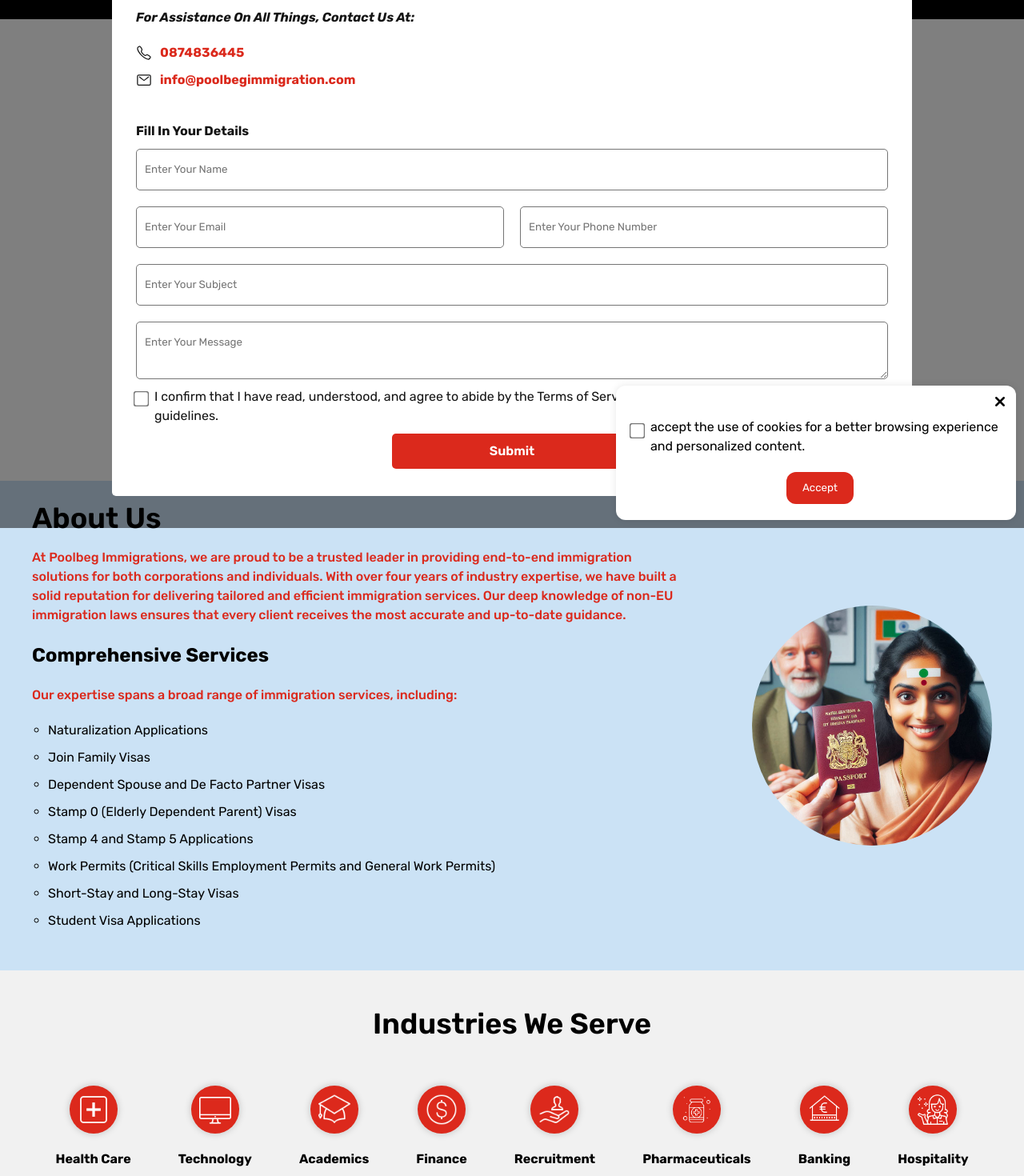
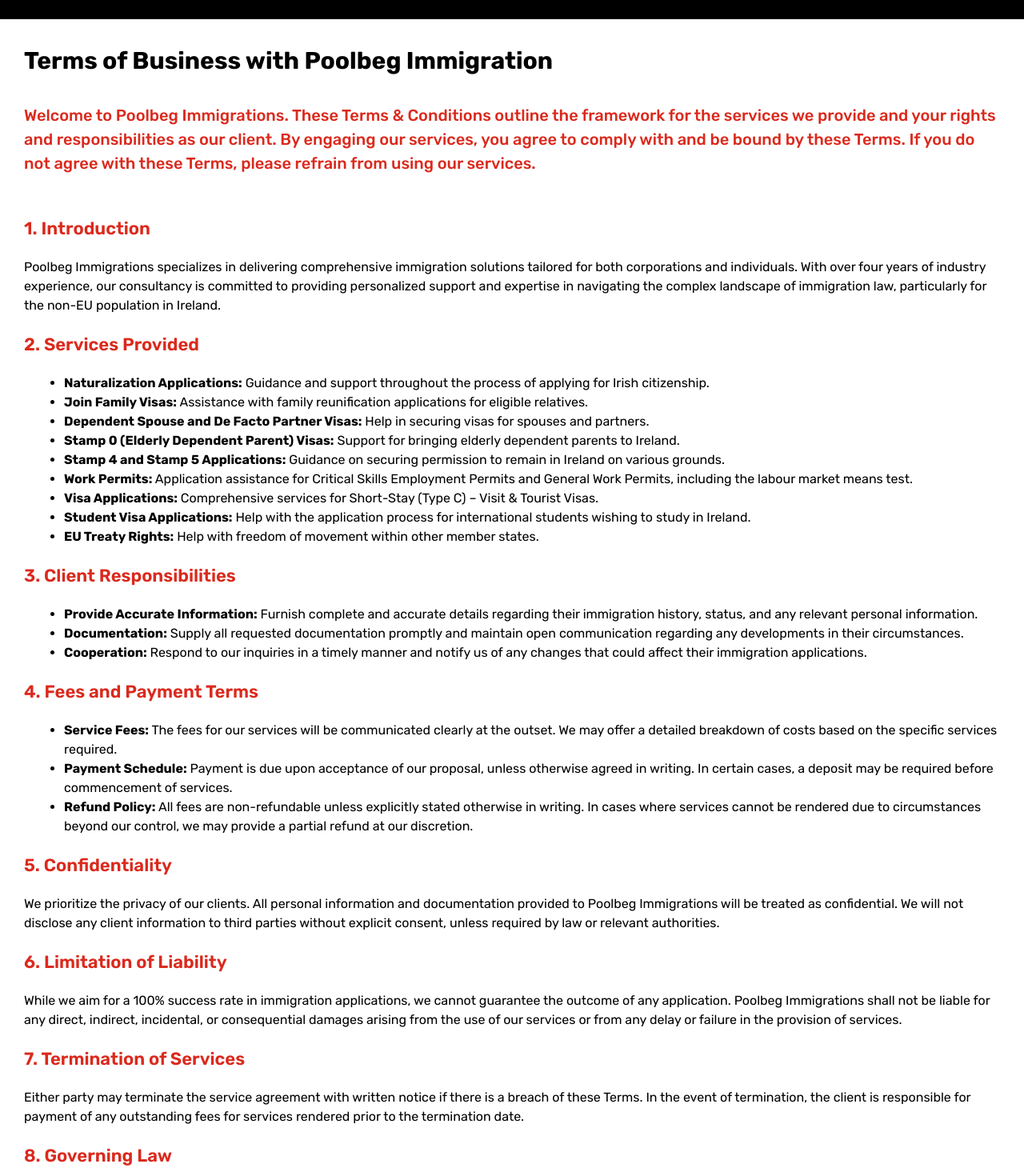
Before and after one commit to TartejBrothers/Poolbeg-Immigration, a React (Create React App) app: page /terms-and-conditions in a window 1280 px wide. Shown: the part 140-1610 px from the top of the page at 80% size. Built offline with nearby package versions, Linux system fonts and the light colour scheme.

Commit message:
Updated: Content

```diff
--- a/src/App.js
+++ b/src/App.js
@@ -30,6 +30,7 @@
 import OtherStamps from "./pages/otherstamps";
 import SpouseVisa from "./pages/spousevisa";
 import PartnerVisa from "./pages/partnervisa";
+import TandC from "./pages/termsandconditions";
 import ChildVisa from "./pages/childvisa";
 import ImmigrationPermission from "./pages/immigiration-permission";
 import DataPrivacy from "./pages/data-privacy";
@@ -100,6 +101,7 @@
             element={<ImmigrationPermission />}
           />
           <Route path="/data-privacy" element={<DataPrivacy />} />
+          <Route path="/terms-and-conditions" element={<TandC />} />
           <Route path="*" element={<Home />} />
         </Routes>
       </Router>
--- a/src/components/accept-cookies.jsx
+++ b/src/components/accept-cookies.jsx
@@ -19,7 +19,7 @@
           name="accept-cookies"
         />
         <label className="label" htmlFor="accept-cookies">
-          accept the use of cookies for a better browsing experience and
+          I accept the use of cookies for a better browsing experience and
           personalized content.
         </label>
       </div>
--- a/src/components/footer.jsx
+++ b/src/components/footer.jsx
@@ -252,7 +252,7 @@
           |{" "}
           <p
             onClick={() => {
-              navigateTo("");
+              navigateTo("terms-and-conditions");
             }}
           >
             Terms and Conditions
--- a/src/pages/aboutus.jsx
+++ b/src/pages/aboutus.jsx
@@ -37,8 +37,10 @@
             Work Permits (Critical Skills Employment Permits and General Work
             Permits)
           </li>
-          <li>Short-Stay and Long-Stay Visas</li>
+          <li>Short-Stay and Tourist Visas</li>
           <li>Student Visa Applications</li>
+          <li>EU Treaty Rights</li>
+          <li>Labour Market Means Test</li>
         </ul>
 
         <h2>Our Journey and Purpose</h2>
--- a/src/pages/home.jsx
+++ b/src/pages/home.jsx
@@ -61,11 +61,12 @@
           </button>
           <div className="homeheaderdivider">
             <hr />
-            <p>or Call Us On</p>
+            <p>or We are Available At</p>
             <hr />
           </div>
           <p>
-            <ion-icon name="call"></ion-icon> 0874836445
+            <ion-icon name="logo-whatsapp"></ion-icon>/
+            <ion-icon name="call"></ion-icon> at 0874836445
           </p>
         </div>
       </div>
@@ -97,8 +98,10 @@
               Work Permits (Critical Skills Employment Permits and General Work
               Permits)
             </li>
-            <li>Short-Stay and Long-Stay Visas</li>
+            <li>Short-Stay and Tourist Visas</li>
             <li>Student Visa Applications</li>
+            <li>EU Treaty Rights</li>
+            <li>Labour Market Means Test</li>
           </ul>
         </div>
         <div className="homeaboutusright">
--- /dev/null
+++ b/src/pages/termsandconditions.jsx
@@ -0,0 +1,161 @@
+import React from "react";
+import Navbar from "../components/navbar";
+import Footer from "../components/footer";
+import "../styles/dataprivacy.css";
+import { useNavigate } from "react-router-dom";
+import ContactForm from "../components/contactform";
+export default function TandC() {
+  const navigateTo = useNavigate();
+  return (
+    <div className="home">
+      <Navbar />
+      <div className="dataprivacy">
+        <h1>Terms of Business with Poolbeg Immigration</h1>
+        <p>
+          Welcome to Poolbeg Immigrations. These Terms & Conditions outline the
+          framework for the services we provide and your rights and
+          responsibilities as our client. By engaging our services, you agree to
+          comply with and be bound by these Terms. If you do not agree with
+          these Terms, please refrain from using our services.
+        </p>
+      </div>
+      <div className="dataprivacybody">
+        <h2>1. Introduction</h2>
+        <p>
+          Poolbeg Immigrations specializes in delivering comprehensive
+          immigration solutions tailored for both corporations and individuals.
+          With over four years of industry experience, our consultancy is
+          committed to providing personalized support and expertise in
+          navigating the complex landscape of immigration law, particularly for
+          the non-EU population in Ireland.
+        </p>
+
+        <h2>2. Services Provided</h2>
+        <ul>
+          <li>
+            <strong>Naturalization Applications:</strong> Guidance and support
+            throughout the process of applying for Irish citizenship.
+          </li>
+          <li>
+            <strong>Join Family Visas:</strong> Assistance with family
+            reunification applications for eligible relatives.
+          </li>
+          <li>
+            <strong>Dependent Spouse and De Facto Partner Visas:</strong> Help
+            in securing visas for spouses and partners.
+          </li>
+          <li>
+            <strong>Stamp 0 (Elderly Dependent Parent) Visas:</strong> Support
+            for bringing elderly dependent parents to Ireland.
+          </li>
+          <li>
+            <strong>Stamp 4 and Stamp 5 Applications:</strong> Guidance on
+            securing permission to remain in Ireland on various grounds.
+          </li>
+          <li>
+            <strong>Work Permits:</strong> Application assistance for Critical
+            Skills Employment Permits and General Work Permits, including the
+            labour market means test.
+          </li>
+          <li>
+            <strong>Visa Applications:</strong> Comprehensive services for
+            Short-Stay (Type C) – Visit & Tourist Visas.
+          </li>
+          <li>
+            <strong>Student Visa Applications:</strong> Help with the
+            application process for international students wishing to study in
+            Ireland.
+          </li>
+          <li>
+            <strong>EU Treaty Rights:</strong> Help with freedom of movement
+            within other member states.
+          </li>
+        </ul>
+
+        <h2>3. Client Responsibilities</h2>
+        <ul>
+          <li>
+            <strong>Provide Accurate Information:</strong> Furnish complete and
+            accurate details regarding their immigration history, status, and
+            any relevant personal information.
+          </li>
+          <li>
+            <strong>Documentation:</strong> Supply all requested documentation
+            promptly and maintain open communication regarding any developments
+            in their circumstances.
+          </li>
+          <li>
+            <strong>Cooperation:</strong> Respond to our inquiries in a timely
+            manner and notify us of any changes that could affect their
+            immigration applications.
+          </li>
+        </ul>
+
+        <h2>4. Fees and Payment Terms</h2>
+        <ul>
+          <li>
+            <strong>Service Fees:</strong> The fees for our services will be
+            communicated clearly at the outset. We may offer a detailed
+            breakdown of costs based on the specific services required.
+          </li>
+          <li>
+            <strong>Payment Schedule:</strong> Payment is due upon acceptance of
+            our proposal, unless otherwise agreed in writing. In certain cases,
+            a deposit may be required before commencement of services.
+          </li>
+          <li>
+            <strong>Refund Policy:</strong> All fees are non-refundable unless
+            explicitly stated otherwise in writing. In cases where services
+            cannot be rendered due to circumstances beyond our control, we may
+            provide a partial refund at our discretion.
+          </li>
+        </ul>
+
+        <h2>5. Confidentiality</h2>
+        <p>
+          We prioritize the privacy of our clients. All personal information and
+          documentation provided to Poolbeg Immigrations will be treated as
+          confidential. We will not disclose any client information to third
+          parties without explicit consent, unless required by law or relevant
+          authorities.
+        </p>
+
+        <h2>6. Limitation of Liability</h2>
+        <p>
+          While we aim for a 100% success rate in immigration applications, we
+          cannot guarantee the outcome of any application. Poolbeg Immigrations
+          shall not be liable for any direct, indirect, incidental, or
+          consequential damages arising from the use of our services or from any
+          delay or failure in the provision of services.
+        </p>
+
+        <h2>7. Termination of Services</h2>
+        <p>
+          Either party may terminate the service agreement with written notice
+          if there is a breach of these Terms. In the event of termination, the
+          client is responsible for payment of any outstanding fees for services
+          rendered prior to the termination date.
+        </p>
+
+        <h2>8. Governing Law</h2>
+        <p>
+          These Terms & Conditions shall be governed by and construed in
+          accordance with the laws of Ireland. Any disputes arising under or in
+          connection with these Terms shall be subject to the exclusive
+          jurisdiction of the courts of Ireland.
+        </p>
+
+        <h2>9. Amendments</h2>
+        <p>
+          Poolbeg Immigrations reserves the right to modify these Terms at any
+          time. Clients will be notified of any significant changes. Continued
+          use of our services following any modifications constitutes acceptance
+          of the updated Terms.
+        </p>
+      </div>
+
+      <ContactForm />
+      <Footer />
+    </div>
+  );
+}
--- a/src/styles/dataprivacy.css
+++ b/src/styles/dataprivacy.css
@@ -5,11 +5,17 @@
   padding: 10px 30px;
   margin: 0px auto;
 }
+.dataprivacy h1 {
+  font-size: 30px;
+  margin-bottom: 20px;
+  margin-top: 20px;
+}
 .dataprivacy p {
   margin-bottom: 10px;
   font-size: 20px;
   font-weight: 500;
   margin-top: 30px;
+  color: #db291c;
 }
 .dataprivacybody ul {
   list-style: disc;
@@ -21,6 +27,7 @@
   font-size: 22px;
   margin-bottom: 20px;
   margin-top: 20px;
+  color: #db291c;
 }
 .dataprivacybody h3 {
   font-size: 18px;
```
